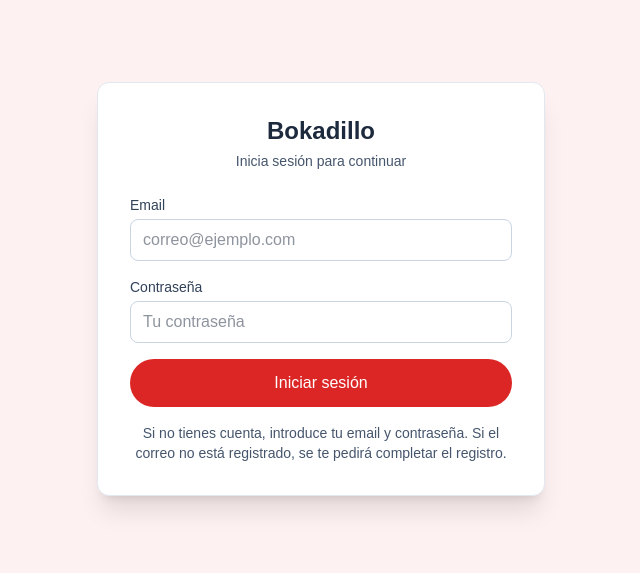
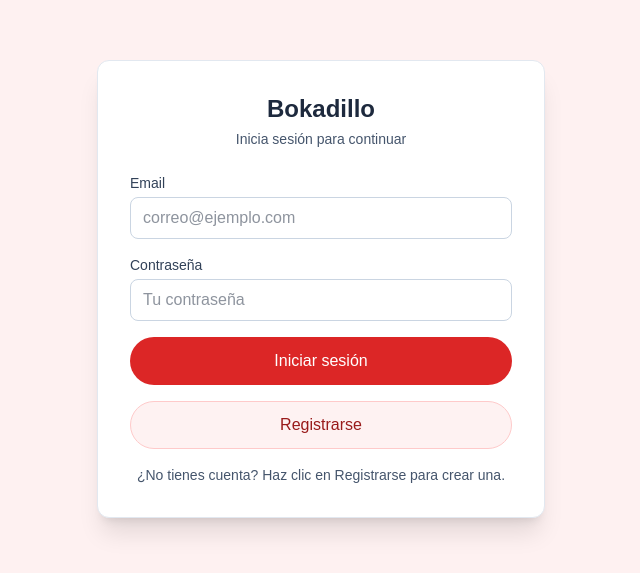
Before and after one commit to elifred2022/bokadillo, a Next.js app: page /login in a window 1280 px wide. Shown: the part 111-684 px from the top of the page, without its empty margins (319-959 px from the left). Built offline with nearby package versions, Linux system fonts and the light colour scheme.

Commit message:
agregue boton de registro en login

```diff
--- a/src/components/auth/LoginForm.tsx
+++ b/src/components/auth/LoginForm.tsx
@@ -124,11 +124,21 @@
             >
               {enviando ? "Iniciando sesión…" : "Iniciar sesión"}
             </button>
+
+            <button
+              type="button"
+              onClick={() => {
+                setEmailParaRegistro(email.trim());
+                setMostrarRegistro(true);
+              }}
+              className="btn-secondary w-full"
+            >
+              Registrarse
+            </button>
           </form>
 
           <p className="mt-4 text-center text-sm text-slate-600">
-            Si no tienes cuenta, introduce tu email y contraseña. Si el correo no
-            está registrado, se te pedirá completar el registro.
+            ¿No tienes cuenta? Haz clic en Registrarse para crear una.
           </p>
         </div>
       </div>
```
